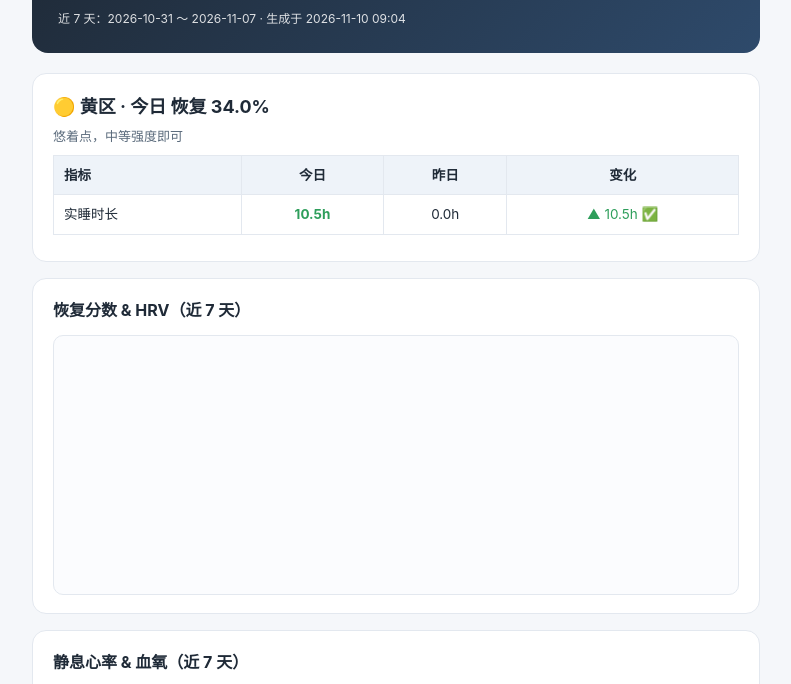
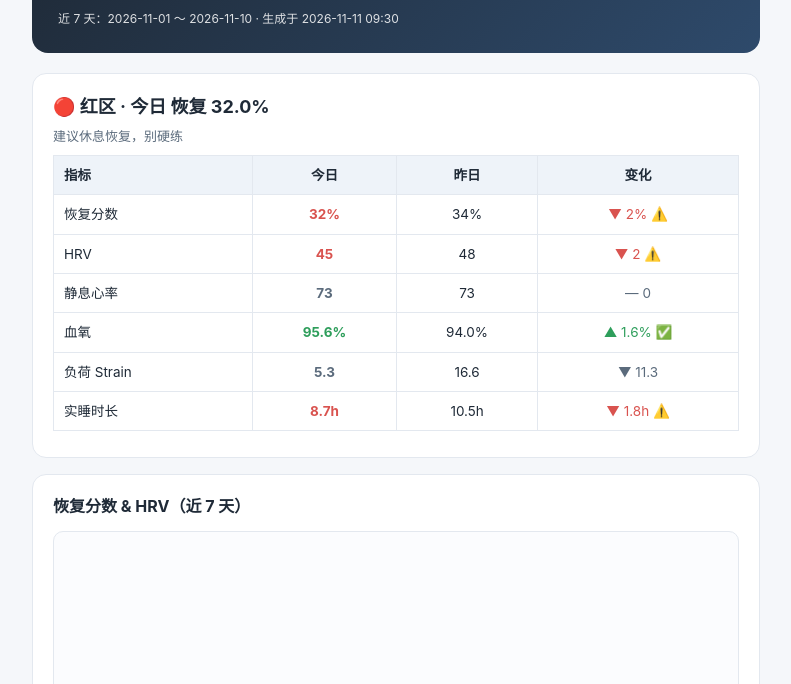
Before and after one commit to Hanni51/Hanni-s-WHOOP, a plain HTML site: page week-trend.html in a window 1280 px wide. Shown: the part 81-765 px from the top of the page, without its empty margins (244-1035 px from the left). Drawn offline with Linux system fonts and the light colour scheme.

Commit message:
chore: update WHOOP weekly trend

```diff
--- a/week-trend.html
+++ b/week-trend.html
@@ -34,15 +34,15 @@
 <div class="wrap">
 <header>
   <h1>WHOOP 本周趋势</h1>
-  <div class="meta">近 7 天：2026-10-31 ～ 2026-11-07 · 生成于 2026-11-10 09:04</div>
+  <div class="meta">近 7 天：2026-11-01 ～ 2026-11-10 · 生成于 2026-11-11 09:30</div>
 </header>
 
 <div class="summary">
-  <div class="zone">🟡 黄区 · 今日 恢复 34.0%</div>
-  <div class="tip">悠着点，中等强度即可</div>
+  <div class="zone">🔴 红区 · 今日 恢复 32.0%</div>
+  <div class="tip">建议休息恢复，别硬练</div>
   <table>
     <tr><th class="l">指标</th><th>今日</th><th>昨日</th><th>变化</th></tr>
-    <tr><td class='l'>实睡时长</td><td style='color:#2e9e5b;font-weight:700'>10.5h</td><td>0.0h</td><td style='color:#2e9e5b'>▲ 10.5h ✅</td></tr>
+    <tr><td class='l'>恢复分数</td><td style='color:#d9534f;font-weight:700'>32%</td><td>34%</td><td style='color:#d9534f'>▼ 2% ⚠️</td></tr><tr><td class='l'>HRV</td><td style='color:#d9534f;font-weight:700'>45</td><td>48</td><td style='color:#d9534f'>▼ 2 ⚠️</td></tr><tr><td class='l'>静息心率</td><td style='color:#5b6b7c;font-weight:700'>73</td><td>73</td><td style='color:#5b6b7c'>— 0</td></tr><tr><td class='l'>血氧</td><td style='color:#2e9e5b;font-weight:700'>95.6%</td><td>94.0%</td><td style='color:#2e9e5b'>▲ 1.6% ✅</td></tr><tr><td class='l'>负荷 Strain</td><td style='color:#5b6b7c;font-weight:700'>5.3</td><td>16.6</td><td style='color:#5b6b7c'>▼ 11.3</td></tr><tr><td class='l'>实睡时长</td><td style='color:#d9534f;font-weight:700'>8.7h</td><td>10.5h</td><td style='color:#d9534f'>▼ 1.8h ⚠️</td></tr>
   </table>
 </div>
 
@@ -72,7 +72,7 @@
 </div>
 
 <script>
-const D = {"labels": ["10-31", "11-01", "11-02", "11-03", "11-05", "11-06", "11-07"], "rec": [78.0, 11.0, 78.0, null, 60.0, null, 34.0], "hrv": [78.52384, 20.32451, 88.43206, null, 69.37106, null, 47.603447], "rhr": [52.0, 83.0, 51.0, null, 55.0, null, 73.0], "spo2": [94.15625, 94.39286, 96.42308, null, 92.916664, null, 94.025], "strain": [18.170195, 8.8728485, 10.222194, null, 6.77807, null, 5.5406613], "sleep_h": [791, 434, 415, null, 80, null, 630], "cons": [47.0, 19.0, 50.0, null, 40.0, null, 55.0], "perf": [76.0, 37.0, 76.0, null, 9.0, null, 63.0]};
+const D = {"labels": ["11-01", "11-02", "11-03", "11-05", "11-06", "11-07", "11-10"], "rec": [11.0, 78.0, null, 60.0, null, 34.0, 32.0], "hrv": [20.32451, 88.43206, null, 69.37106, null, 47.603447, 45.129124], "rhr": [83.0, 51.0, null, 55.0, null, 73.0, 73.0], "spo2": [94.39286, 96.42308, null, 92.916664, null, 94.025, 95.588234], "strain": [8.8728485, 10.222194, null, 6.77807, null, 16.577473, 5.3260217], "sleep_h": [434, 415, null, 80, null, 630, 521], "cons": [19.0, 50.0, null, 40.0, null, 55.0, 38.0], "perf": [37.0, 76.0, null, 9.0, null, 63.0, 51.0]};
 const G='#2e9e5b', Y='#e8a33d', R='#d9534f', B='#3b7ddd', P='#7a5cd0', T='#1aa3a3';
 Chart.defaults.font.family = '-apple-system,"PingFang SC","Microsoft YaHei",sans-serif';
 Chart.defaults.color = '#5b6b7c';
```
